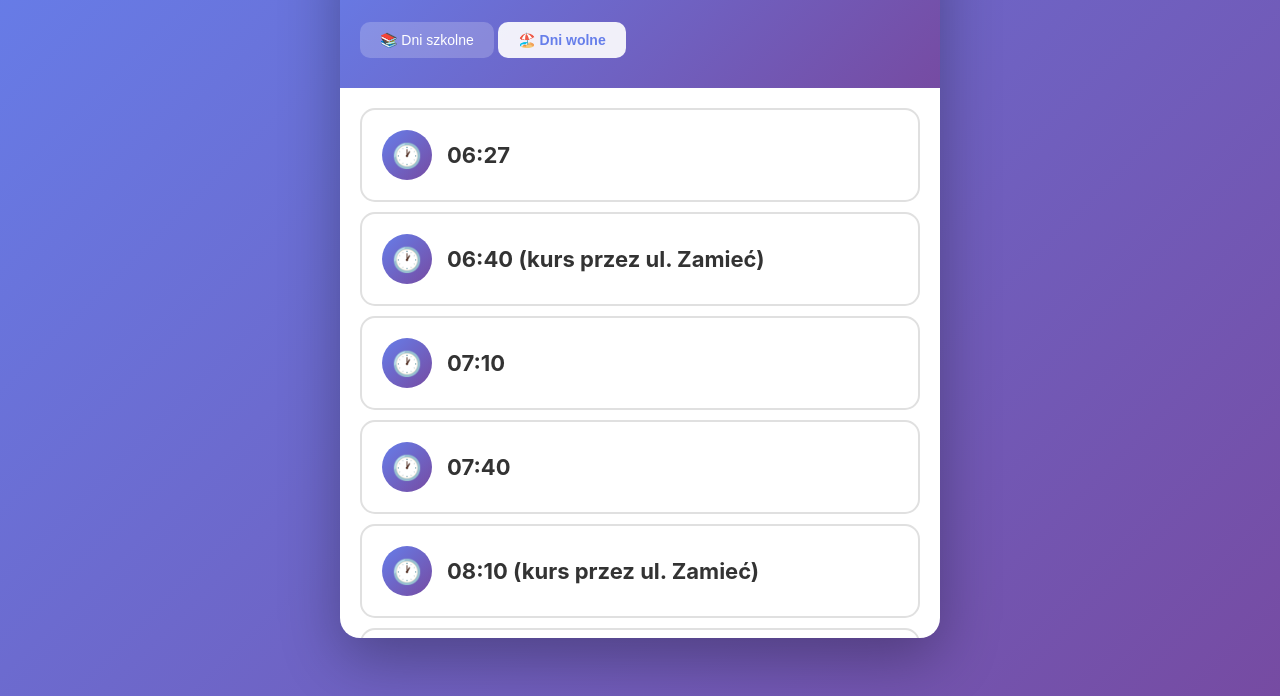
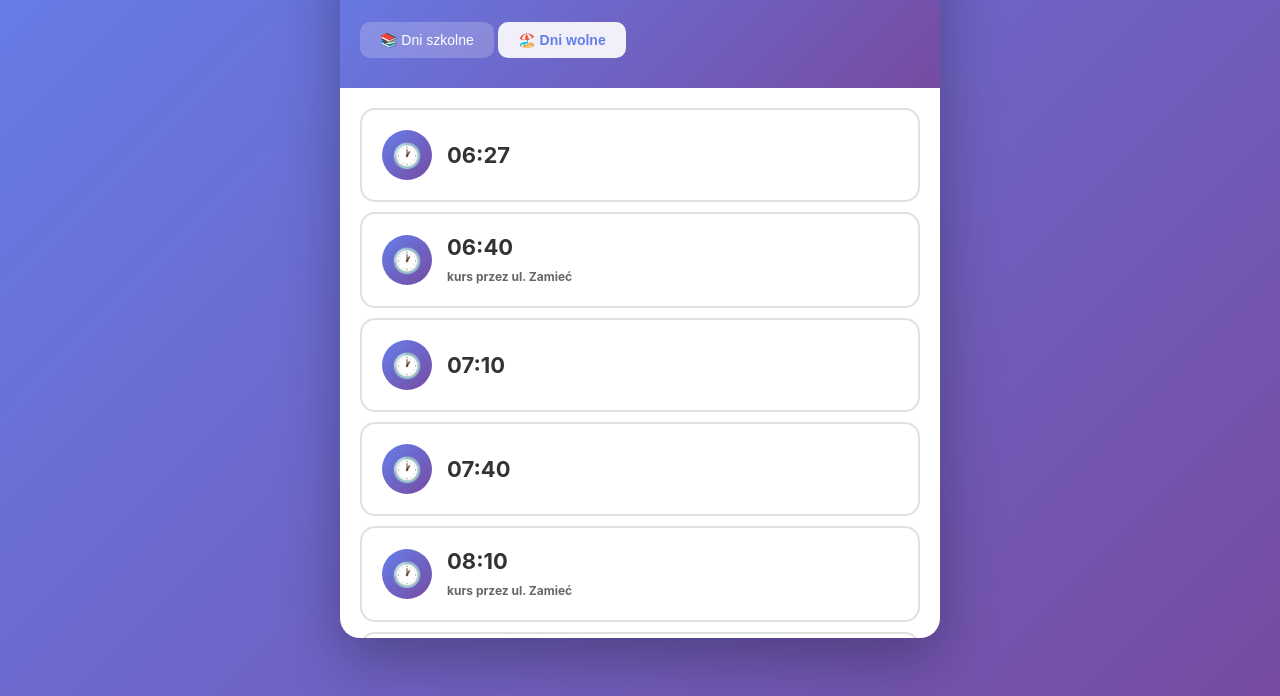
Before and after one commit to mwmarszalek/tnz, a plain HTML site: page index.html in a window 1280 px wide. Shown: the part 104-800 px from the top of the page. Drawn offline with Linux system fonts and the light colour scheme.

Commit message:
add stylig for extra text in departuires

```diff
--- a/index.html
+++ b/index.html
@@ -417,6 +417,11 @@
       .phone-info strong {
         color: #667eea;
         font-size: 18px;
+      }
+
+      .time-sub {
+        font-size: 12px;
+        color: #666;
       }
 
       .hidden {
@@ -509,6 +514,17 @@
     </div>
 
     <script>
+      // Formatowanie nazwy przystanku
+      function formatDepartureLabel(label) {
+        const open = label.indexOf("(");
+        if (open === -1) return label; // bez zmian jeśli brak nawiasów
+
+        const time = label.substring(0, open).trim();
+        const subtitle = label.substring(open).replace(/[()]/g, "").trim();
+
+        return `${time}<br><span class="time-sub">${subtitle}</span>`;
+      }
+
       // Domyślny numer telefonu
       const DEFAULT_PHONE = "572138563";
 
@@ -1041,7 +1057,7 @@
           Miechowska: "14:39",
         },
 
-        "14:45 (kurs przez ul. Skalistą)": {
+        "14:45 (kurs przez <br> ul. Skalistą)": {
           "SKM Podjuchy": "14:45",
 
           Skalista: "14:47",
@@ -1926,7 +1942,9 @@
                                       <div class="departure-main" onclick="selectDeparture('${time}')">
                                           <div class="departure-time">
                                               <div class="time-icon">🕐</div>
-                                          <span class="time-text">${time}</span>
+                                              <span class="time-text">${formatDepartureLabel(
+                                                time
+                                              )}</span>
                                           </div>
                                           ${badge}
                                       </div>
```
Lines whose indentation alone changed are shown as unchanged.
